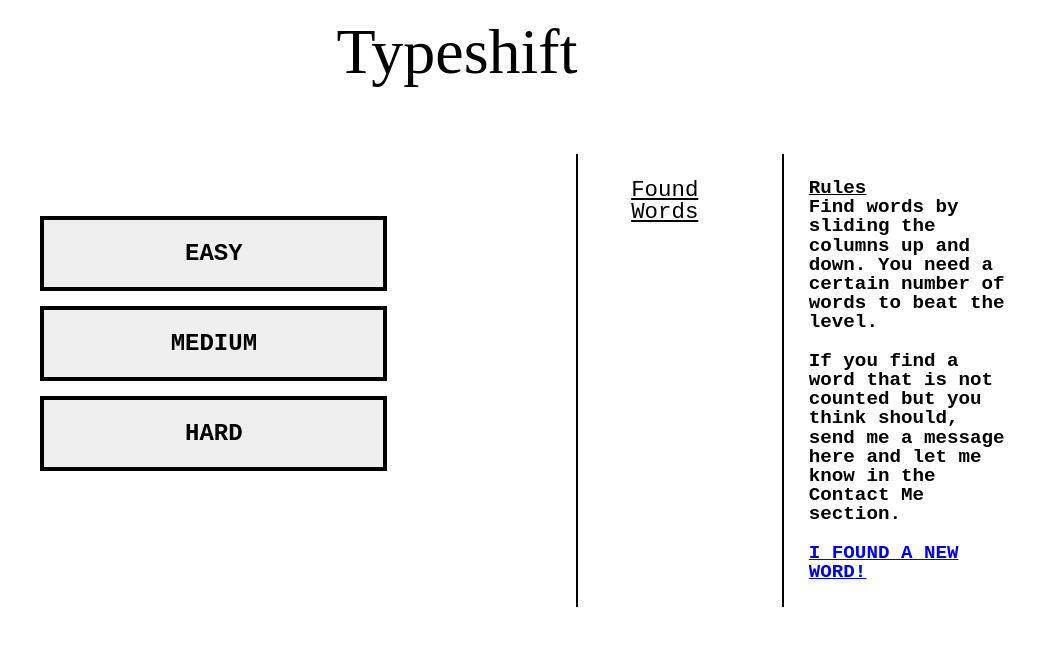
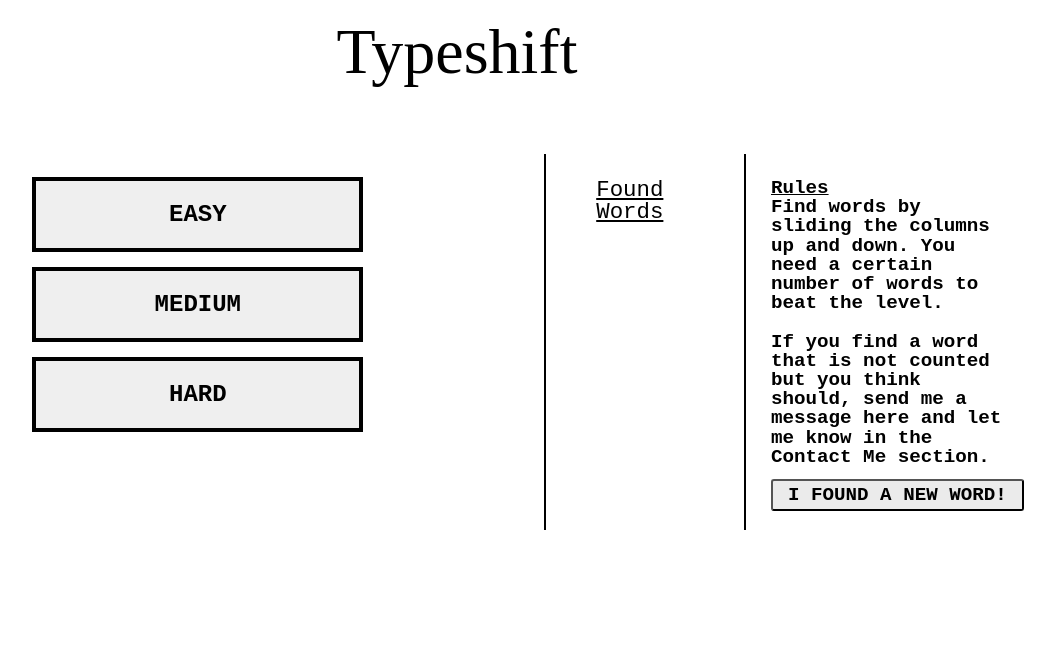
Before and after one commit to suzuhe481/typeshift, a React (Vite) app: page / in a window 1280 px wide. Shown: the top 646 px of the page, without its empty margins (183-1238 px from the left). Built offline with nearby package versions, Linux system fonts and the light colour scheme.

Commit message:
Added styling to link

```diff
--- a/src/components/GameContainer/Rules/Rules.scss
+++ b/src/components/GameContainer/Rules/Rules.scss
@@ -12,6 +12,18 @@
   &__title {
     text-decoration: underline;
   }
+
+  .message-link {
+    text-decoration: none;
+    border: 2px outset black;
+    border-radius: 3px;
+    padding: 3px 15px;
+
+    color: black;
+    background-color: rgb(235, 235, 235);
+
+    text-wrap: nowrap;
+  }
 }
 
 /* Stylings for desktops */
```
